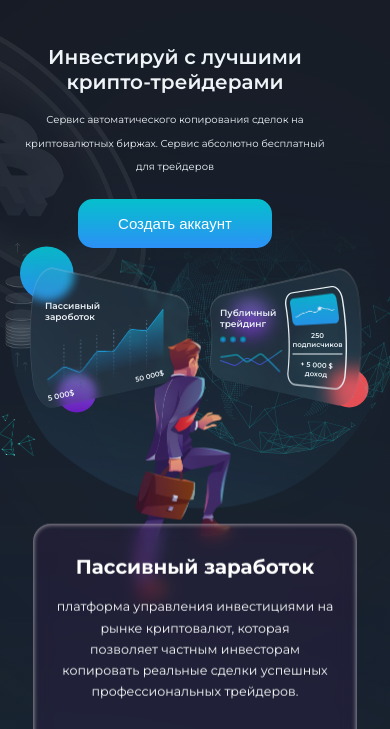
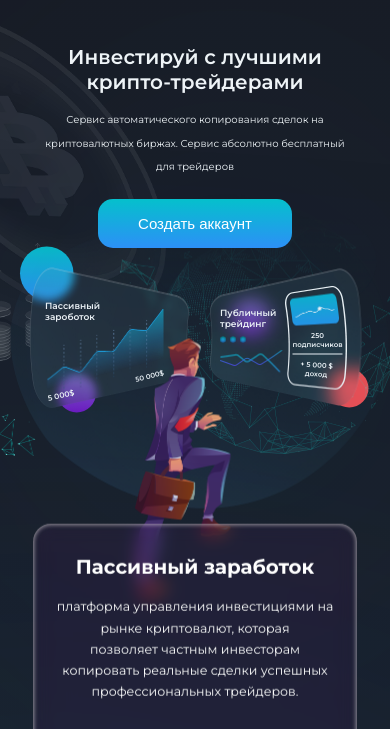
Before and after one commit to IDRIS-TRADER/IMPERIUM.Broker, a plain HTML site: page index.html in a window 390 px wide. Shown: the part 85-814 px from the top of the page. Drawn offline with Linux system fonts and the light colour scheme.

Commit message:
Update imperium style.css

```diff
--- a/imperium style.css
+++ b/imperium style.css
@@ -1898,6 +1898,7 @@ body {
     .content-first__column-first {
         text-align: center;
         position: relative;
+        left: 20px;
     }
 
     .header__menu--burger {
```
